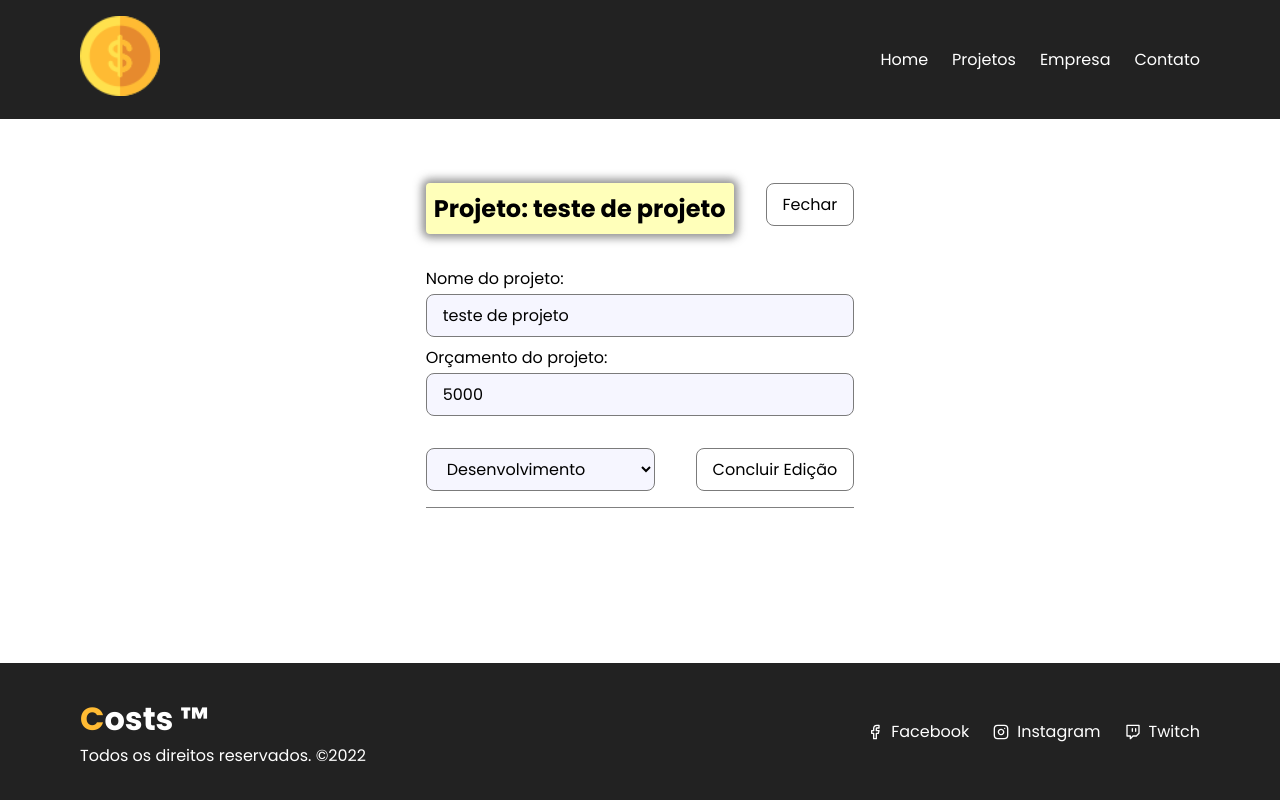
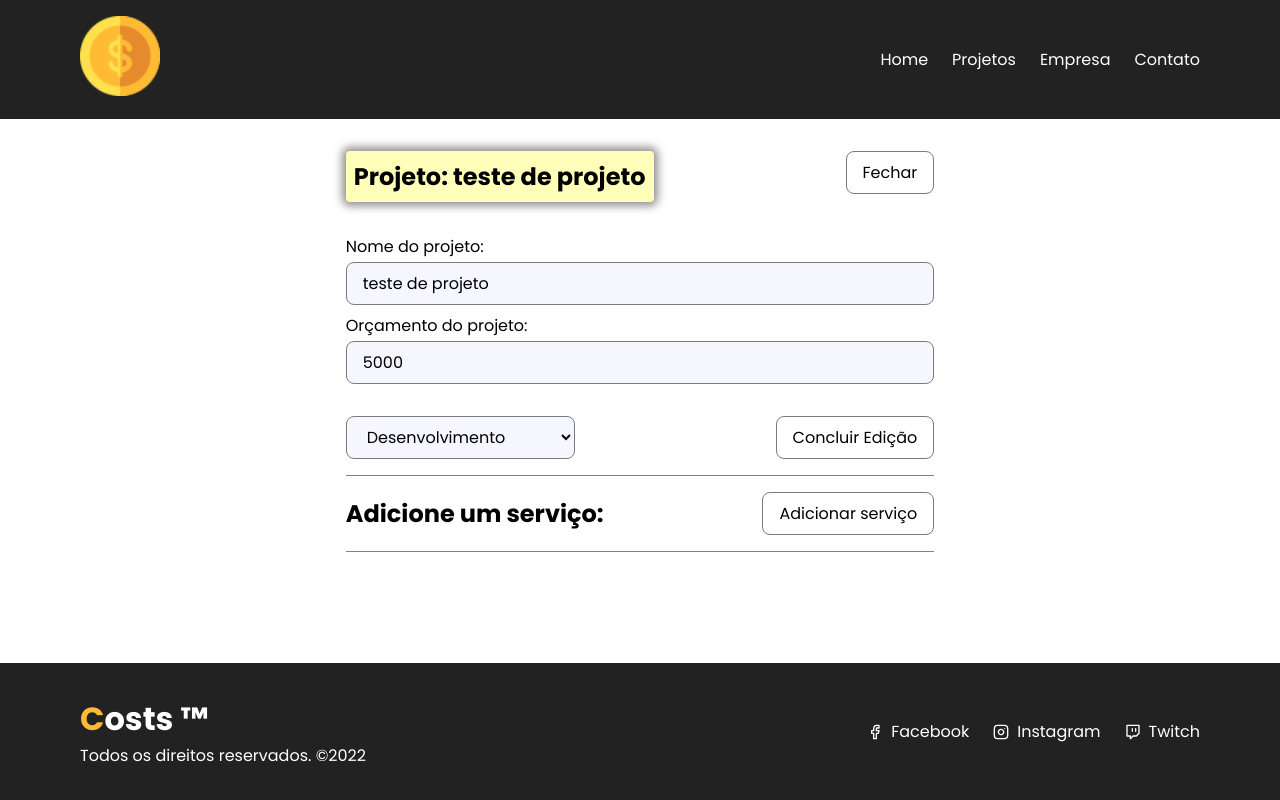
Before and after one commit to alisonBRs/costs-project, a React (Create React App) app: page /project/1 in a window 1280 px wide. Both pictures are taken after a click on the button "Editar projeto". Built offline with nearby package versions, Linux system fonts and the light colour scheme; data requests are answered from the project's data file.

Commit message:
project.jsx fix

```diff
--- a/src/components/CSS/projectform.module.css
+++ b/src/components/CSS/projectform.module.css
@@ -1,13 +1,27 @@
+.project_container {
+  display: flex;
+  flex-direction: column;
+  align-items: center;
+  width: 25rem;
+}
+
+.alternative_form_container {
+  width: 100%;
+}
+
 .project_inputs {
   display: flex;
   flex-direction: column;
   align-items: center;
+  justify-content: center;
   gap: 0.5rem;
   margin-bottom: 2rem;
+  width: 100%;
 }
 
 .project_options {
   display: flex;
   justify-content: space-between;
-  gap: 0.5rem;
+  gap: 1rem;
+  width: 100%;
 }
--- a/src/components/Pages/Project.jsx
+++ b/src/components/Pages/Project.jsx
@@ -13,7 +13,8 @@ import axios from "axios"
 export function Project() {
   const { id } = useParams()
   const [project, setProject] = useState([])
-  const [toggle, setToggle] = useState(true)
+  const [toggle, setToggle] = useState(false)
+  const [showServiceForm, setshowServiceForm] = useState(false)
   const [message, setMessage] = useState()
   const [type, setType] = useState()
   const [showMessage, setShowMessage] = useState(false)
@@ -26,8 +27,13 @@ export function Project() {
       })
       .catch((err) => console.log(err))
   }, [id])
+
   function toggleProjectForm() {
     setToggle(!toggle)
+  }
+
+  function toggleServiceForm() {
+    setshowServiceForm(!showServiceForm)
   }
 
   function editPost(project) {
@@ -62,10 +68,10 @@ export function Project() {
                   className={`${style.btn} ${styles.btn_container}`}
                   onClick={toggleProjectForm}
                 >
-                  {toggle ? "Editar projeto" : "Fechar"}
+                  {!toggle ? "Editar projeto" : "Fechar"}
                 </button>
               </div>
-              {toggle ? (
+              {!toggle ? (
                 <div className={styles.project_details}>
                   <p>
                     <span>Categoria: </span>
@@ -82,14 +88,22 @@ export function Project() {
                   </p>
                 </div>
               ) : (
-                <div>
-                  <ProjectForm
-                    handleSubmit={editPost}
-                    btn_text="Concluir Edição"
-                    projectData={project}
-                  />
-                </div>
+                <ProjectForm
+                  handleSubmit={editPost}
+                  btn_text="Concluir Edição"
+                  projectData={project}
+                  FormCustomClass="alternative_form_container"
+                />
               )}
+            </div>
+            <div className={styles.service_form_container}>
+              <h2>Adicione um serviço:</h2>
+              <button
+                className={`${style.btn} ${styles.btn_container}`}
+                onClick={toggleServiceForm}
+              >
+                {!showServiceForm ? "Adicionar serviço" : "Fechar"}
+              </button>
             </div>
           </Container>
         </div>
--- a/src/components/Pages/project.module.css
+++ b/src/components/Pages/project.module.css
@@ -1,18 +1,35 @@
 .project_container {
-  padding-top: 2rem;
+  display: flex;
+  flex-direction: column;
+  align-items: center;
+  justify-content: flex-start;
+  width: 100%;
 }
 
 .details_flex {
   display: flex;
-  gap: 2rem;
+  gap: 12rem;
   justify-content: space-between;
 }
 
 .details_container {
+  display: flex;
+  flex-direction: column;
+  width: max-content;
   flex-wrap: wrap;
   border-bottom: 1px solid grey;
   text-align: start;
   padding-bottom: 1rem;
+}
+
+.service_form_container {
+  display: flex;
+  justify-content: space-between;
+  align-items: center;
+  flex-wrap: wrap;
+  border-bottom: 1px solid grey;
+  text-align: start;
+  padding: 1rem 0;
 }
 
 .details_container h2 {
--- a/src/components/Project/ProjectForm.js
+++ b/src/components/Project/ProjectForm.js
@@ -11,7 +11,7 @@ export default function ProjectForm({
   handleSubmit,
   btn_text,
   projectData,
-  text,
+  FormCustomClass,
 }) {
   const [categories, setCategories] = useState([])
   const [project, setProject] = useState(projectData || {})
@@ -61,7 +61,7 @@ export default function ProjectForm({
   return (
     <form
       onSubmit={noSub}
-      className={styles.project_container}
+      className={`${styles.project_container} ${styles[FormCustomClass]}`}
       autoComplete="off"
     >
       {redToast && (
--- a/src/components/form/select.module.css
+++ b/src/components/form/select.module.css
@@ -4,6 +4,5 @@
   font-size: 1rem;
   border: 1px solid var(--gray);
   border-radius: 0.5rem;
-  width: 100%;
   background: rgb(246, 246, 255);
 }
```
